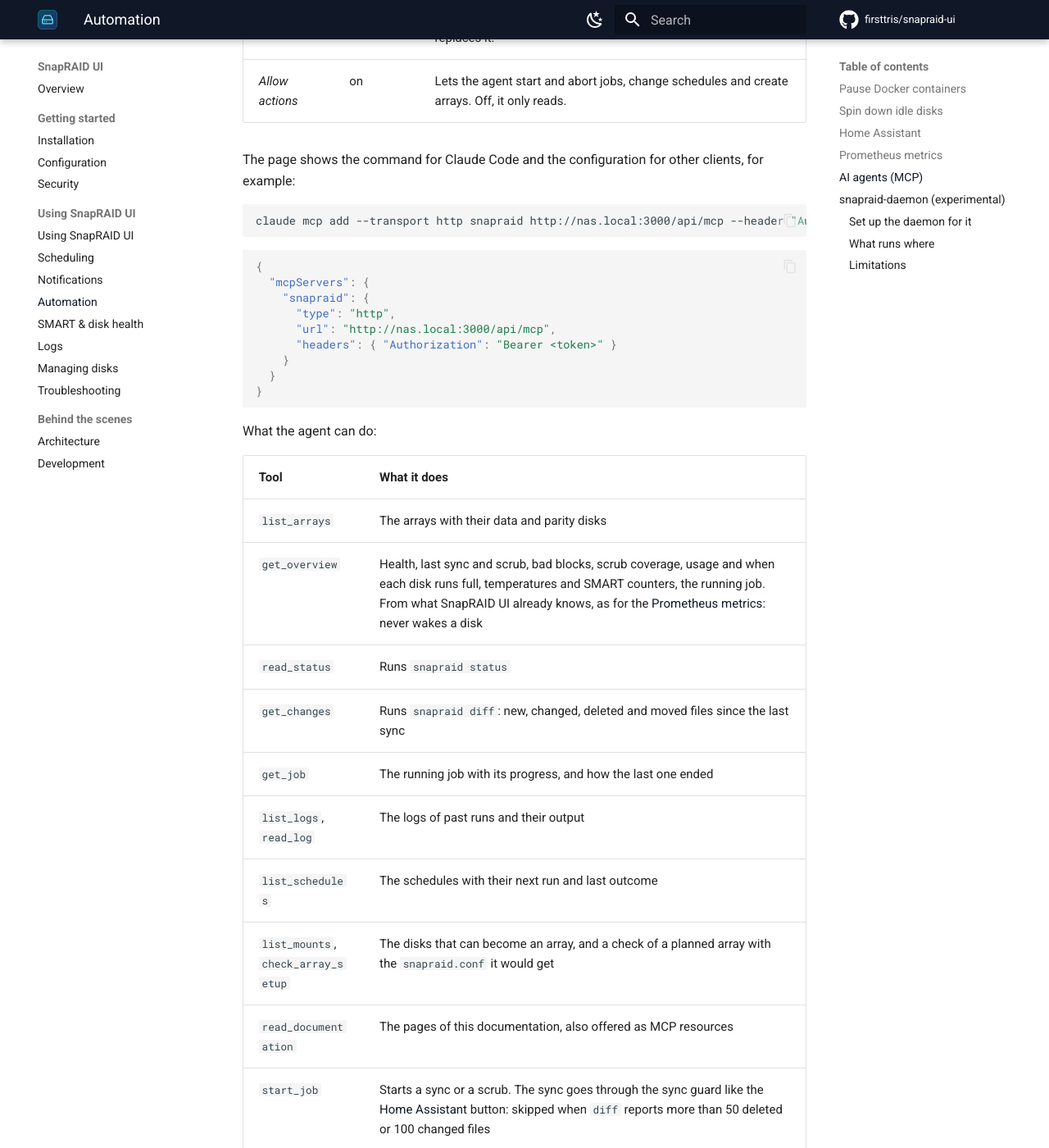
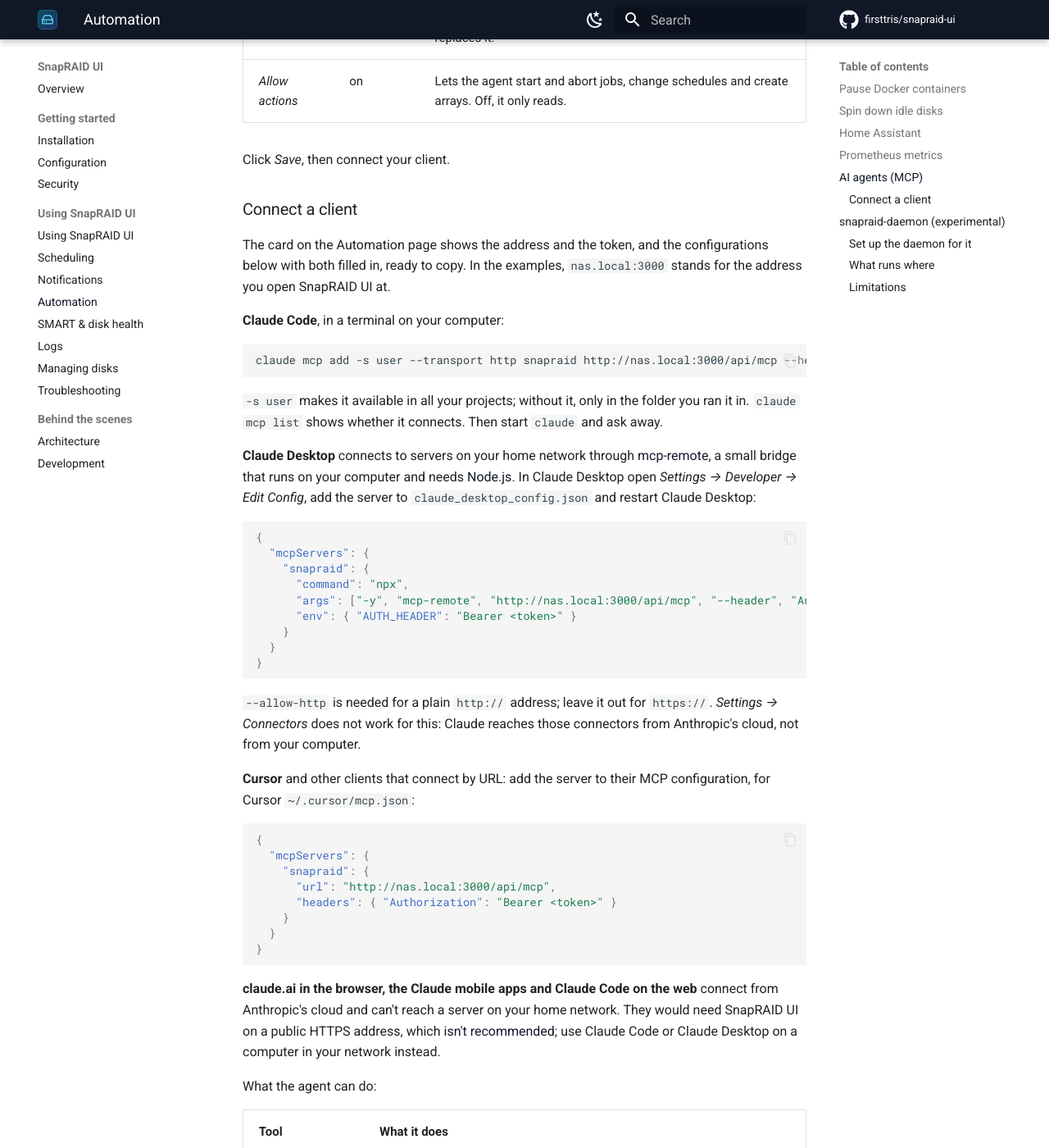
Before and after one commit to firsttris/snapraid-ui, an MkDocs documentation site: the page built from docs/automation.md, in a window 1280 px wide and 1400 px high, scrolled down 7338 px. Shown: the whole window at 82% size. Built offline with MkDocs 1.6.1 and Material for MkDocs 9.7.7, drawn with Linux system fonts in a browser that asks for light colours; comment, search, counter and statistics services are not loaded.

Commit message:
Docs: how to connect Claude Code, Claude Desktop and Cursor to the MCP endpoint
Claude Desktop can't use the URL config the card offered for it: its
connectors run from Anthropic's cloud and don't reach a home network. It
now gets an mcp-remote config, Cursor the URL one, and Claude Code adds the
server for all projects (-s user). The docs explain each client and that
claude.ai and the mobile apps can't reach a server on the home network.
The README gets a short quick start and the missing Automation row.

Co-Authored-By: Claude Opus 5.5 <noreply@anthropic.com>
Claude-Session: https://claude.ai/code/session_01TdTEMeh816kh7FZQstQwY5

````diff
--- a/docs/automation.md
+++ b/docs/automation.md
@@ -151,23 +151,50 @@ The endpoint is `/api/mcp` (MCP over Streamable HTTP). Turn it on under *AI agen
 | *Access token* | generated | The agent sends it as bearer token (`Authorization: Bearer <token>`). It is always required, at least 16 characters. *New token* replaces it. |
 | *Allow actions* | on | Lets the agent start and abort jobs, change schedules and create arrays. Off, it only reads. |
 
-The page shows the command for Claude Code and the configuration for other clients, for example:
+Click *Save*, then connect your client.
+
+### Connect a client
+
+The card on the Automation page shows the address and the token, and the configurations below with both filled in, ready to copy. In the examples, `nas.local:3000` stands for the address you open SnapRAID UI at.
+
+**Claude Code**, in a terminal on your computer:
 
 ```sh
-claude mcp add --transport http snapraid http://nas.local:3000/api/mcp --header "Authorization: Bearer <token>"
+claude mcp add -s user --transport http snapraid http://nas.local:3000/api/mcp --header "Authorization: Bearer <token>"
 ```
+
+`-s user` makes it available in all your projects; without it, only in the folder you ran it in. `claude mcp list` shows whether it connects. Then start `claude` and ask away.
+
+**Claude Desktop** connects to servers on your home network through [mcp-remote](https://www.npmjs.com/package/mcp-remote), a small bridge that runs on your computer and needs [Node.js](https://nodejs.org). In Claude Desktop open *Settings → Developer → Edit Config*, add the server to `claude_desktop_config.json` and restart Claude Desktop:
 
 ```json
 {
   "mcpServers": {
     "snapraid": {
-      "type": "http",
+      "command": "npx",
+      "args": ["-y", "mcp-remote", "http://nas.local:3000/api/mcp", "--header", "Authorization:${AUTH_HEADER}", "--allow-http"],
+      "env": { "AUTH_HEADER": "Bearer <token>" }
+    }
+  }
+}
+```
+
+`--allow-http` is needed for a plain `http://` address; leave it out for `https://`. *Settings → Connectors* does not work for this: Claude reaches those connectors from Anthropic's cloud, not from your computer.
+
+**Cursor** and other clients that connect by URL: add the server to their MCP configuration, for Cursor `~/.cursor/mcp.json`:
+
+```json
+{
+  "mcpServers": {
+    "snapraid": {
       "url": "http://nas.local:3000/api/mcp",
       "headers": { "Authorization": "Bearer <token>" }
     }
   }
 }
 ```
+
+**claude.ai in the browser, the Claude mobile apps and Claude Code on the web** connect from Anthropic's cloud and can't reach a server on your home network. They would need SnapRAID UI on a public HTTPS address, which [isn't recommended](security.md); use Claude Code or Claude Desktop on a computer in your network instead.
 
 What the agent can do:
 
````
Also changed, not shown: README.md (+18 -0 lines), 5 other files.
